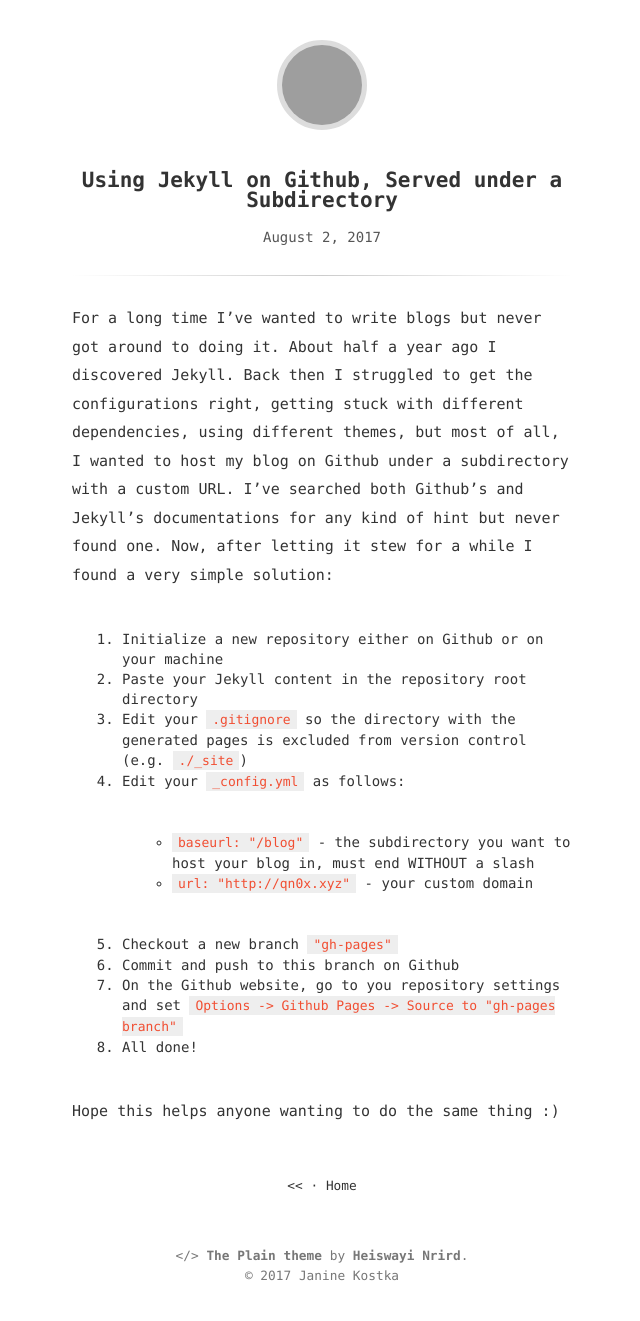
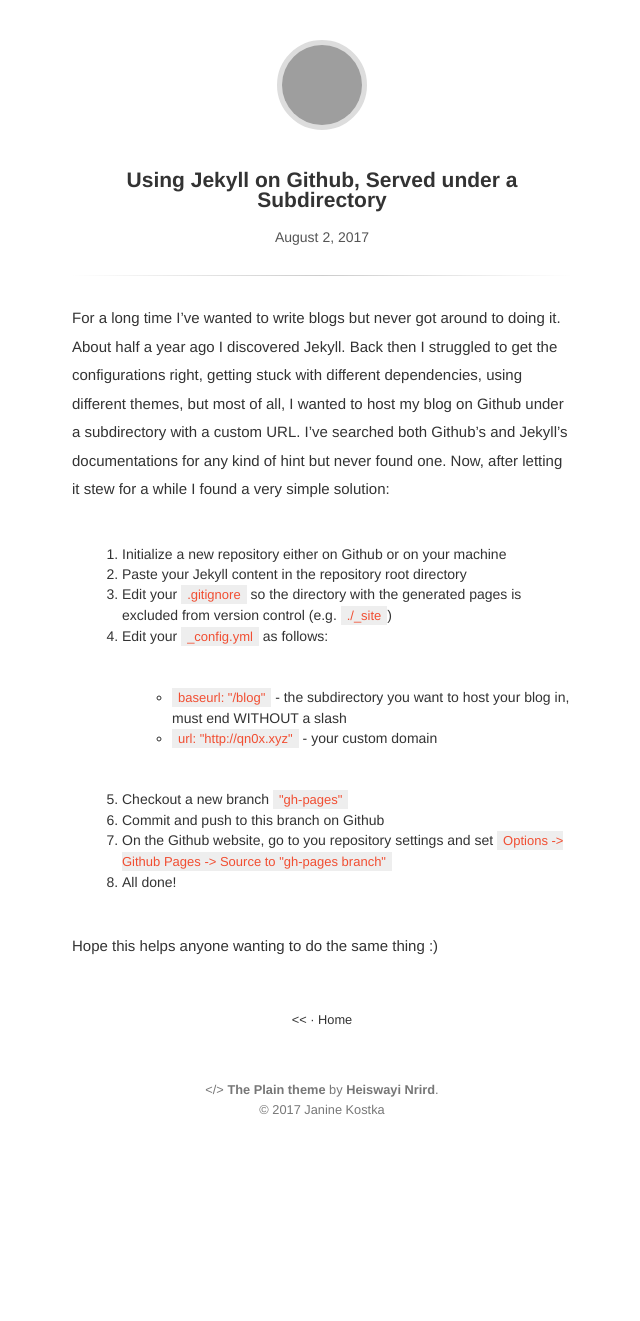
Before and after one commit to qn0x/blog, a Jekyll site: the page built from _posts/2017-08-02-jekyll-on-github-subdirectory.md, in a window 1280 px wide. Shown: the whole page, without its empty margins (318-958 px from the left). Built offline with Jekyll 4.4.1, drawn with Linux system fonts in a browser that asks for light colours; after the commit the page ends 1155 px from its top, so only the background shows below that; grey boxes are pictures that could not be loaded.

Commit message:
change bg color, change font

```diff
--- a/_sass/main.scss
+++ b/_sass/main.scss
@@ -3,7 +3,7 @@ body {
   line-height: 20px;
   font-weight: normal;
   font-style: normal;
-  font-family: consolas, monaco, courier, "courier new", fixed-width;
+  font-family: Helvetica, fixed-width;
   color: #333333;
   padding: 20px;
   margin: 0;
@@ -142,7 +142,7 @@ time {
 }
 code,
 pre {
-  font-family: Consolas, Courier, monospace;
+  font-family: Helvetica;
 }
 code {
   color: #f14e32;
@@ -158,7 +158,7 @@ pre {
   line-height: 1.4;
   white-space: pre;
   overflow-x: auto;
-  background-color: #f9f9f9;
+  background-color: #ffffff;
   border: 1px solid #ddd;
   padding: 1rem;
   code {
```
